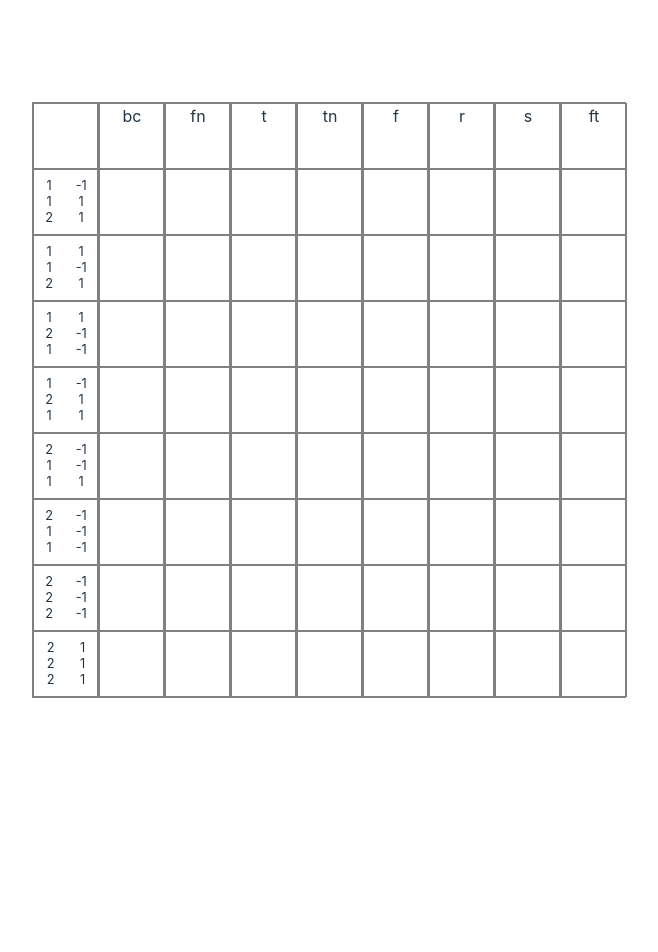
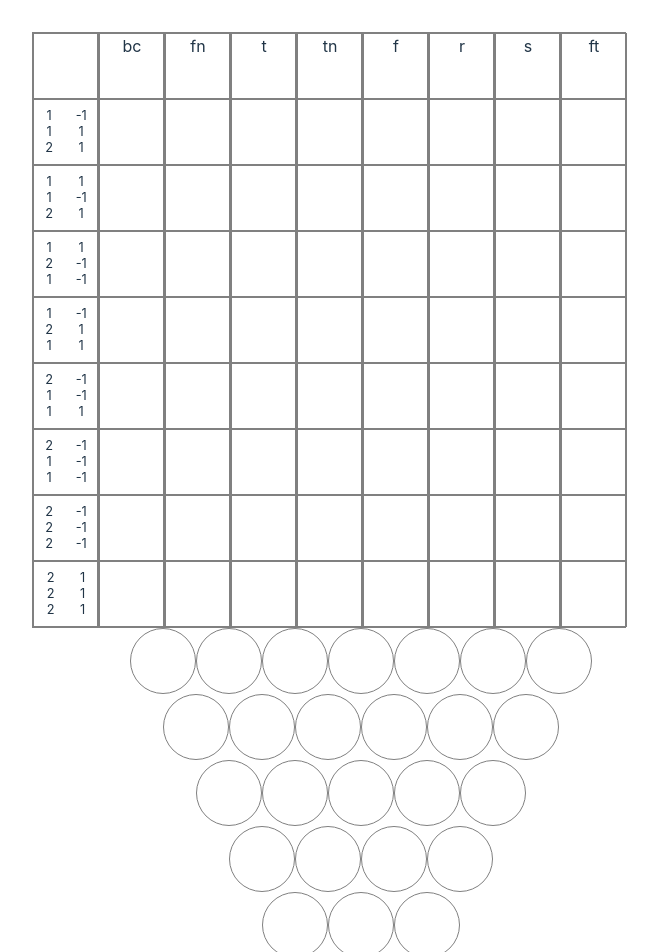
Before and after one commit to Peleton-011/alchemy-labs-solver, a React (Vite) app: page / in a window 1280 px wide. Shown: the top 952 px of the page, without its empty margins (279-937 px from the left). Before the commit the page ends 800 px from the top, so only its background shows below. Built offline with nearby package versions, Linux system fonts and the light colour scheme.

Commit message:
Add the mix board

```diff
--- a/src/App.css
+++ b/src/App.css
@@ -3,6 +3,10 @@
 	margin: 0 auto;
 	padding: 2rem;
 	text-align: center;
+}
+.board-wrapper {
+    display: flex;
+    flex-direction: column;
 }
 
 .board {
@@ -31,6 +35,25 @@
 	width: auto;
 	height: 100%;
 }
+
+.potion-board {
+    display: flex;
+    flex-direction: column;
+    justify-content: space-around;
+    align-items: center;
+}
+
+.potion-row {
+    display: flex;
+}
+
+.potion-row > div {
+    border-radius: 50%;
+    border: 1px grey solid;
+    width: 4rem;
+    height: 4rem;
+}
+
 
 
 .column:last-child {
--- a/src/Board.jsx
+++ b/src/Board.jsx
@@ -1,5 +1,6 @@
 import React from "react";
 import Column from "./Column";
+import PotionBoard from "./PotionBoard";
 import { useState } from "react";
 
 const Board = ({ alchemicals }) => {
@@ -20,6 +21,7 @@ const Board = ({ alchemicals }) => {
 	const [contents, setContents] = useState(emptyContent);
 
 	return (
+		<div className="board-wrapper">
 			<div className="board">
 				{(() => {
 					const cols = [];
@@ -27,11 +29,15 @@ const Board = ({ alchemicals }) => {
 						cols.push(
 							<Column
 								key={i}
-                            col = {i}
+								col={i}
 								len={len}
 								name={names[i - 1]}
 								contents={
-								i === 0 ? numAlchemicals : i === len + 1 ? emptyContent[0] :  contents[i - 1]
+									i === 0
+										? numAlchemicals
+										: i === len + 1
+										? emptyContent[0]
+										: contents[i - 1]
 								}
 							/>
 						);
@@ -39,6 +45,9 @@ const Board = ({ alchemicals }) => {
 					return cols;
 				})()}
 			</div>
+
+			<PotionBoard len={len} />
+		</div>
 	);
 };
 
--- /dev/null
+++ b/src/PotionBoard.jsx
@@ -0,0 +1,18 @@
+import React from "react";
+import PotionRow from "./PotionRow";
+
+const PotionBoard = ({ len }) => {
+	return (
+		<div className="potion-board">
+			{(() => {
+				const rows = [];
+				for (let i = 0; i < len - 1; i++) {
+					rows.push(<PotionRow key={i} row={i} len={len - i} />);
+				}
+				return rows;
+			})()}
+		</div>
+	);
+};
+
+export default PotionBoard;
--- /dev/null
+++ b/src/PotionCell.jsx
@@ -0,0 +1,7 @@
+import React from "react";
+
+const PotionCell = () => {
+	return <div className="potion-cell"></div>;
+};
+
+export default PotionCell;
--- /dev/null
+++ b/src/PotionRow.jsx
@@ -0,0 +1,18 @@
+import React from "react";
+import PotionCell from "./PotionCell";
+
+const PotionRow = ({ key, row, len }) => {
+	return (
+		<div className="potion-row">
+			{(() => {
+				const cells = [];
+				for (let i = 0; i < len-1 ; i++) {
+					cells.push(<PotionCell key={i} row={i} />);
+				}
+				return cells;
+			})()}
+		</div>
+	);
+};
+
+export default PotionRow;
```
Lines whose indentation alone changed are shown as unchanged.
